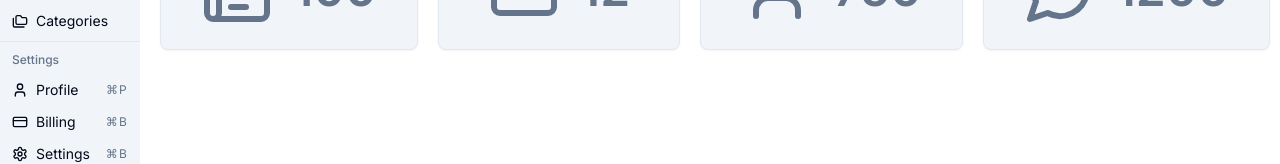
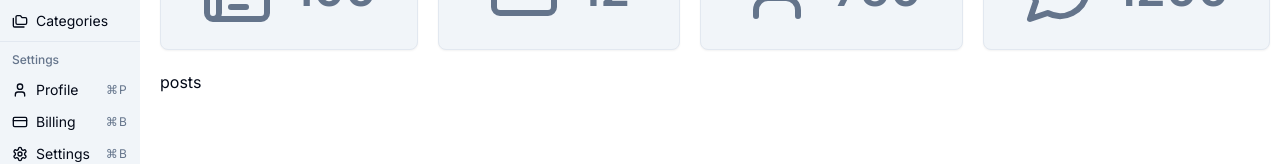
Before and after one commit to MiladJoodi/Admin_Dashboard_Interface, a Next.js app: page / in a window 1280 px wide. Shown: the part 192-356 px from the top of the page. Built offline with nearby package versions, Linux system fonts and the light colour scheme.

Commit message:
Update page.tsx

```diff
--- a/app/page.tsx
+++ b/app/page.tsx
@@ -1,4 +1,5 @@
 import DashboardCard from "@/components/dashboard/DashboardCard";
+import PostsTable from "@/components/posts/PostsTable";
 import { Button } from "@/components/ui/button";
 import { Folder, MessageCircle, Newspaper, User } from "lucide-react";
 import Image from "next/image";
@@ -8,17 +9,13 @@ export default function Home() {
   return (
     <>
       <div className="flex flex-col md:flex-row justify-between gap-5 mb-5">
-        <DashboardCard
-        title="Posts"
-        count={100}
-        icon={<Newspaper
-        className="text-slate-500"
-        size={72} />}
-        />
+        <DashboardCard title="Posts" count={100} icon={<Newspaper className="text-slate-500" size={72} />} />
         <DashboardCard title="Categories" count={12} icon={<Folder className="text-slate-500" size={72} />} />
         <DashboardCard title="User" count={750} icon={<User className="text-slate-500" size={72} />} />
         <DashboardCard title="Comments" count={1200} icon={<MessageCircle className="text-slate-500" size={72} />} />
       </div>
+
+      <PostsTable />
     </>
   );
 }
```
